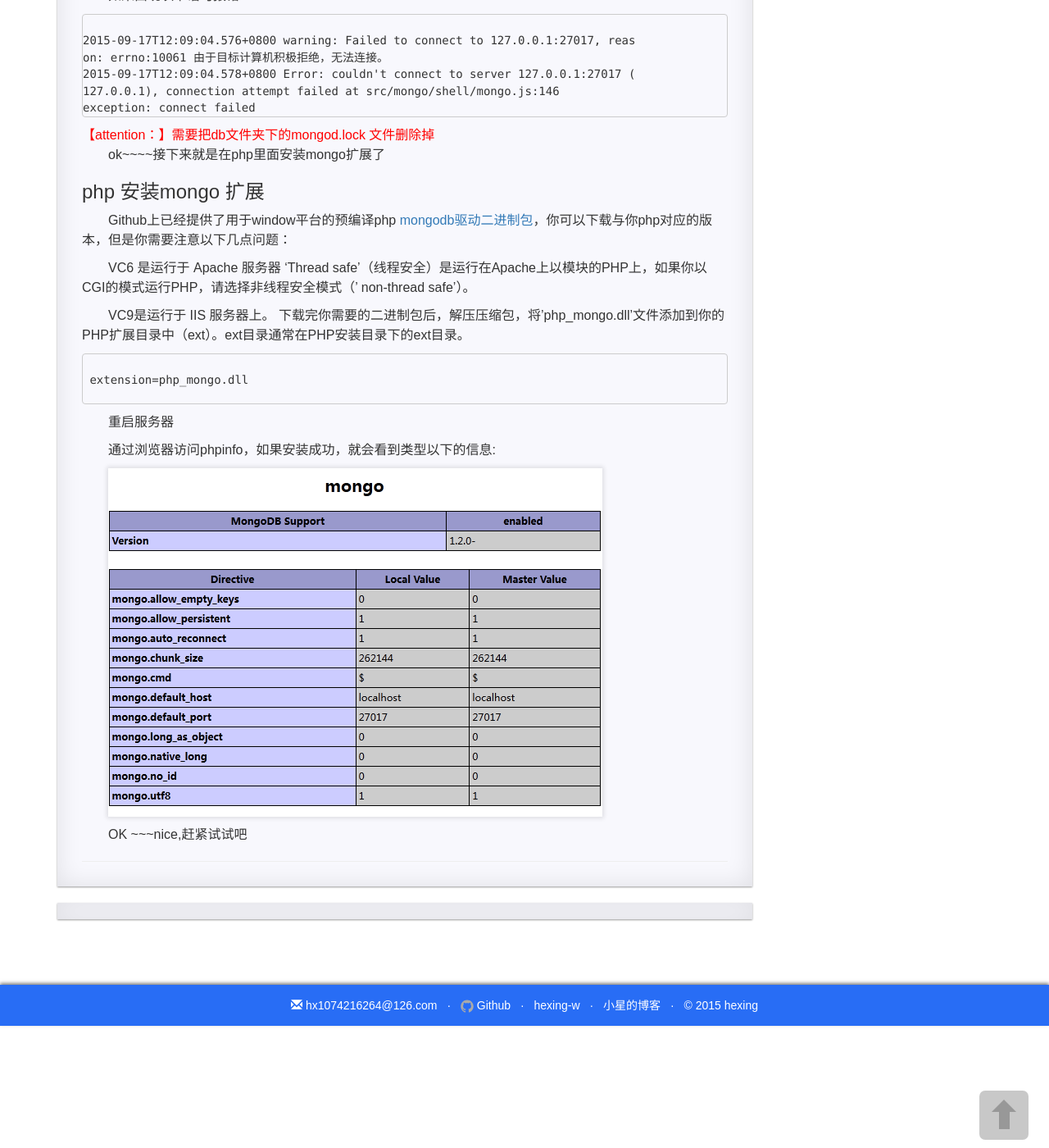
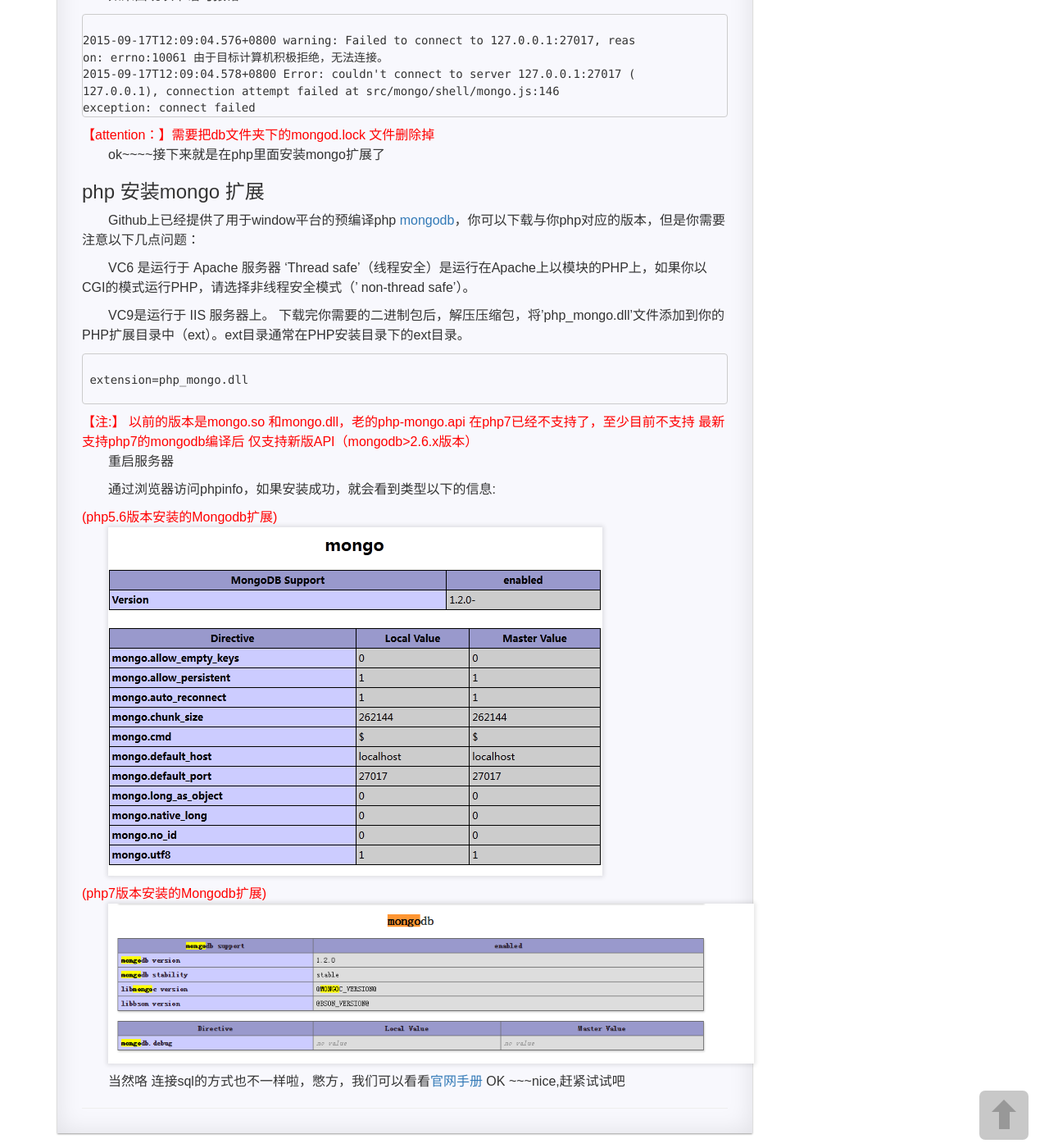
Before and after one commit to hexing-w/hexing-w.github.io, a Jekyll site: the page built from _posts/2015-09-17-windows下安装mongodb.md, in a window 1280 px wide and 1400 px high, scrolled down 984 px. Shown: the whole window at 82% size. Built offline with Jekyll 4.4.1, drawn with Linux system fonts in a browser that asks for light colours; nearby versions of some CDN libraries; comment, search, counter and statistics services are not loaded; a style sheet for code colours, icons or effects is not loaded.

Commit message:
update posts

```diff
--- a/_posts/2015-09-17-windows下安装mongodb.md
+++ b/_posts/2015-09-17-windows下安装mongodb.md
@@ -56,7 +56,7 @@ ok~~~~接下来就是在php里面安装mongo扩展了
 ### php 安装mongo 扩展
 
 
-Github上已经提供了用于window平台的预编译php [mongodb驱动二进制包](https://s3.amazonaws.com/drivers.mongodb.org/php/index.html)，你可以下载与你php对应的版本，但是你需要注意以下几点问题：
+Github上已经提供了用于window平台的预编译php [mongodb](https://github.com/mongodb/mongo-php-driver/downloads)，你可以下载与你php对应的版本，但是你需要注意以下几点问题：
 
 VC6 是运行于 Apache 服务器
 'Thread safe'（线程安全）是运行在Apache上以模块的PHP上，如果你以CGI的模式运行PHP，请选择非线程安全模式（' non-thread safe'）。
@@ -71,11 +71,25 @@ VC9是运行于 IIS 服务器上。
 </code>
 </pre>
 
+<font color="red">【注:】   以前的版本是mongo.so 和mongo.dll，老的php-mongo.api
+
+在php7已经不支持了，至少目前不支持
+
+最新支持php7的mongodb编译后 仅支持新版API（mongodb>2.6.x版本）
+
+</font>
+
 重启服务器
 
 通过浏览器访问phpinfo，如果安装成功，就会看到类型以下的信息:
 
+<font color="red">(php5.6版本安装的Mongodb扩展)</font>
+
 ![mongo](http://hexing-w.github.io/css/pics/mongo.png)
 
+<font color="red">(php7版本安装的Mongodb扩展)</font>
 
+![mongo](http://hexing-w.github.io/css/pics/mongodb.png)
+
+当然咯 连接sql的方式也不一样啦，憋方，我们可以看看[官网手册](http://www.php.net/manual/en/class.mongodb.php)
 OK ~~~nice,赶紧试试吧
```
Also changed, not shown: css/pics/mongodb.png (added).
